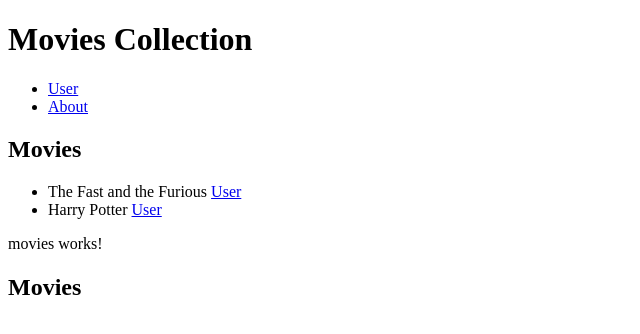
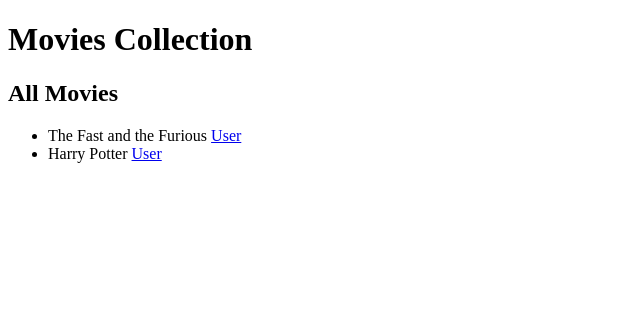
Before and after one commit to JahidulPabelIslam/Movies-Management-Angular4-Test, an Angular app: page /movies in a window 1280 px wide. Shown: the top 334 px of the page, without its empty margins (0-640 px from the left). Built offline with nearby package versions, Linux system fonts and the light colour scheme.

Commit message:
Clean up html output.

```diff
--- a/src/app/app.component.html
+++ b/src/app/app.component.html
@@ -1,15 +1,3 @@
 <h1>{{title}}</h1>
 
-<ul>
-    <li><a routerLink="/">User</a></li>
-    <li><a routerLink="/about">About</a></li>
-</ul>
-
-<h2>Movies</h2>
-<ul>
-    <li *ngFor="let movie of movies">
-        {{movie.name}} <a routerLink="/movie/{{movie.id}}">User</a>
-    </li>
-</ul>
-
 <router-outlet></router-outlet>
--- a/src/app/components/movies/movies.component.html
+++ b/src/app/components/movies/movies.component.html
@@ -1,13 +1,6 @@
-<p>
-    movies works!
-</p>
-
-<h1>{{title}}</h1>
-
-
-<h2>Movies</h2>
+<h2>All Movies</h2>
 <ul>
-  <li *ngFor="let movie of movies">
-    {{movie.model}}
-  </li>
+    <li *ngFor="let movie of moviesService.getMovies()">
+        {{movie.name}} <a routerLink="/movie/{{movie.id}}">User</a>
+    </li>
 </ul>
--- a/src/app/components/movies/movies.component.ts
+++ b/src/app/components/movies/movies.component.ts
@@ -1,4 +1,6 @@
 import { Component, OnInit } from '@angular/core';
+
+import { MoviesService } from '../../services/movies.service';
 
 @Component({
   selector: 'app-movies',
@@ -7,7 +9,7 @@
 })
 export class MoviesComponent implements OnInit {
 
-  constructor() { }
+  constructor(private moviesService: MoviesService) { }
 
   ngOnInit() {
   }
```
